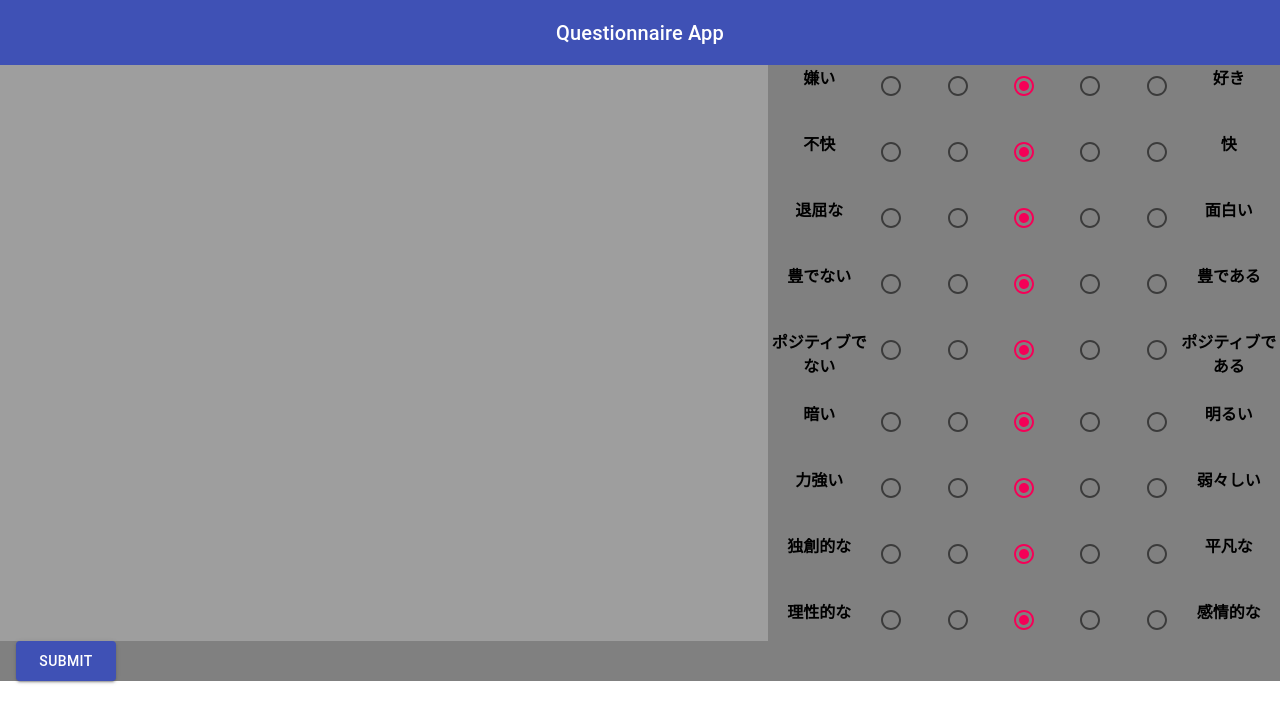
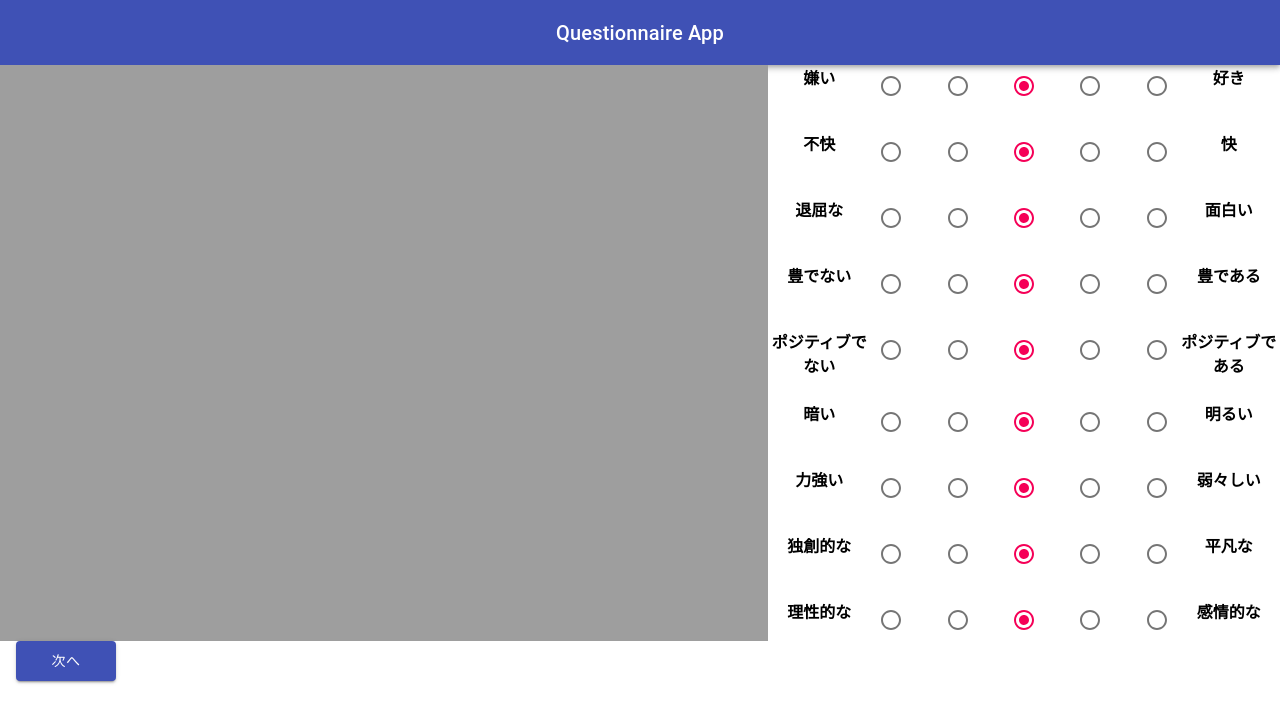
Before and after one commit to YUTATanamoto/questionnaire-app, a React (Create React App) app in the folder client/: page /questionnaire in a window 1280 px wide. Shown: the top 722 px of the page. Built offline with nearby package versions, Linux system fonts and the light colour scheme; no server answers; the database is empty.

Commit message:
:hammer: Change button title to '次へ'

```diff
--- a/client/src/components/Questionnaire.js
+++ b/client/src/components/Questionnaire.js
@@ -9,7 +9,6 @@ const useStyles = makeStyles({
     height: "100%",
     width: "100%",
     display: "grid",
-    backgroundColor: "gray",
   },
   questionnaireContainer: {
     width: "100%",
@@ -124,7 +123,7 @@ const Questionnaire = props =>  {
         className={classes.button}
         onClick={handleClick}
       >
-        Submit
+        次へ
       </Button>
     </div>
   );
```
